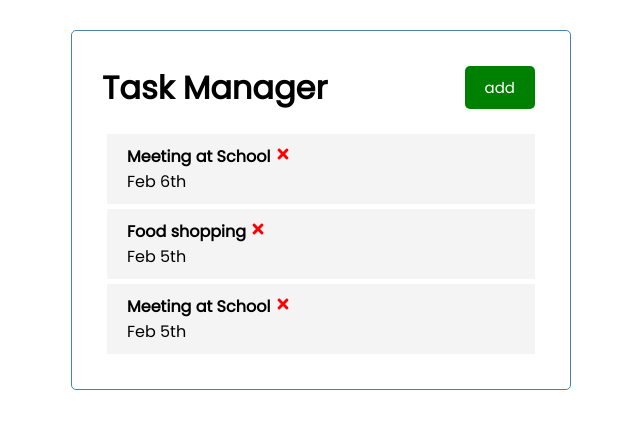
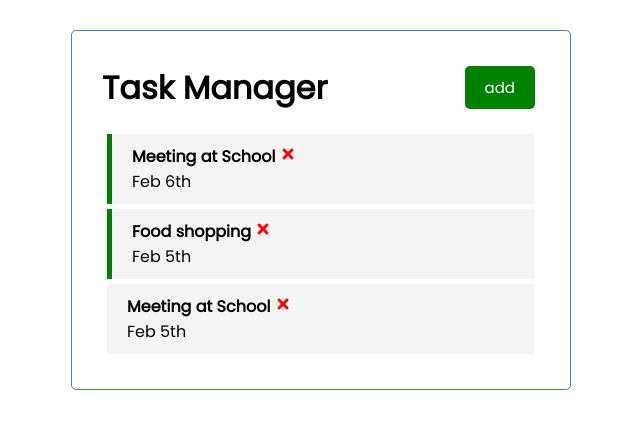
Before and after one commit to areabidi/TaskApp, a React (Create React App) app: page / in a window 1280 px wide. Shown: the top 428 px of the page, without its empty margins (319-959 px from the left). Built offline with nearby package versions, Linux system fonts and the light colour scheme.

Commit message:
adding reminder toggle connecting UI so color changes to green

```diff
--- a/src/App.js
+++ b/src/App.js
@@ -16,6 +16,11 @@
 //toggle reminder
 const toggleReminder=(id) => {
   console.log(id);
+  setTasks(
+    tasks.map((task)=>
+      task.id === id ? {... task, reminder: !task.reminder} : task
+    )
+  )
 }
 
 
--- a/src/components/Task.js
+++ b/src/components/Task.js
@@ -1,7 +1,7 @@
 import {FaTimes} from 'react-icons/fa'
 const Task =({task, onDelete, onToggle}) => {
     return(
-        <div className= 'task' onDoubleClick={()=>onToggle(task.id)}>
+        <div className= {`task ${task.reminder ? 'reminder': ''}`} onDoubleClick={()=>onToggle(task.id)}>
             <h4>{task.text} <FaTimes style={{color: 'red', cursor:'pointer'}} onClick={() => onDelete(task.id)}
             />
             </h4>
```
